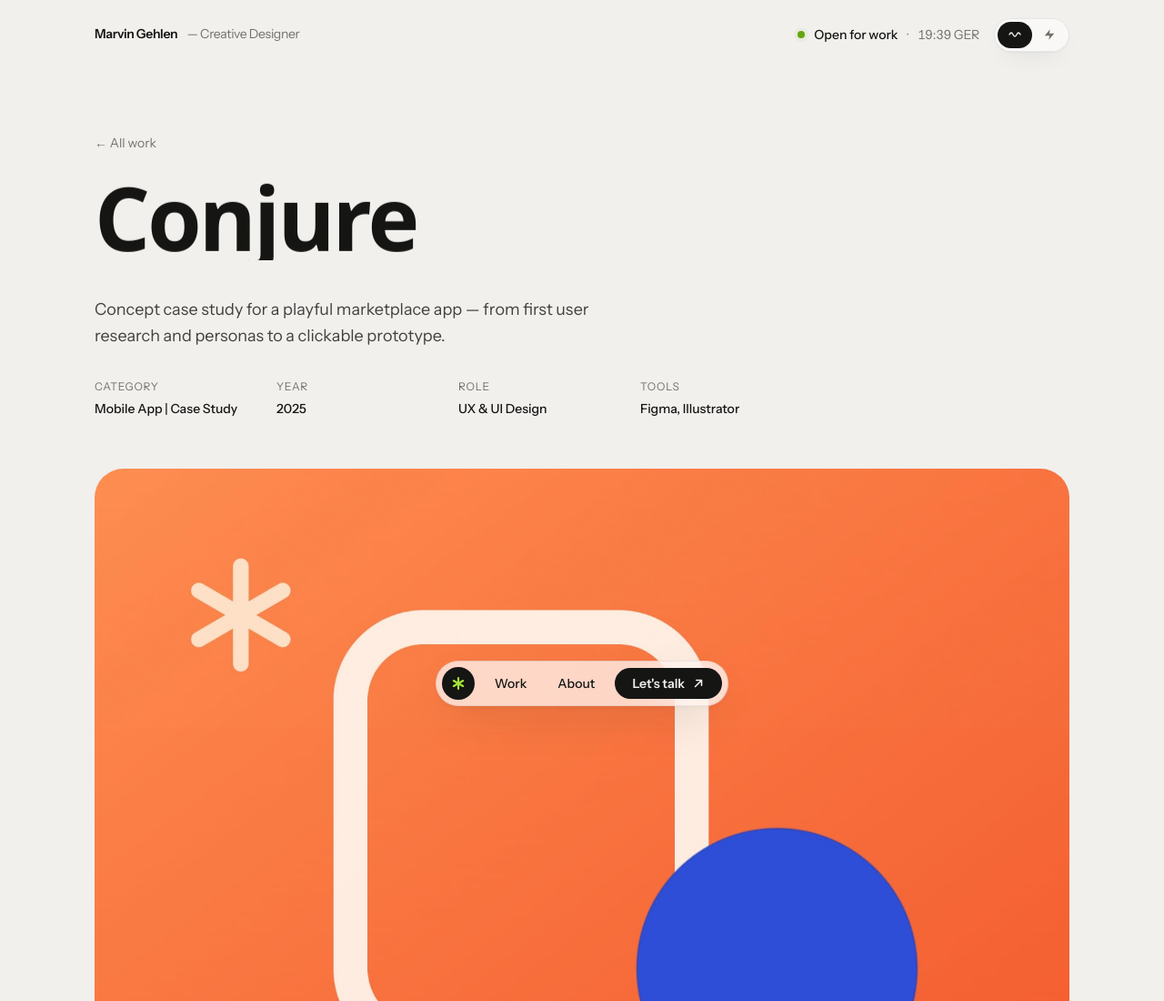
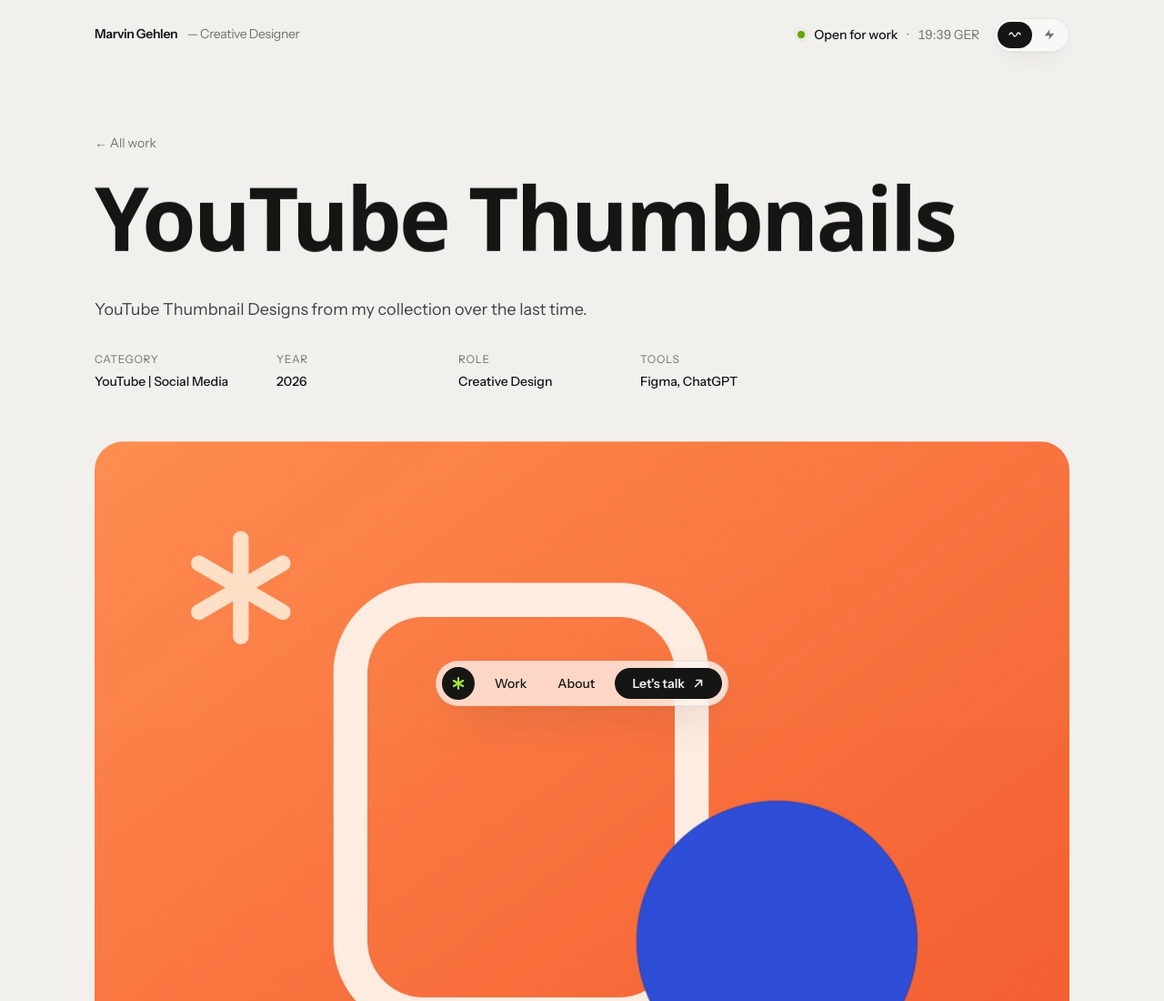
Before and after one commit to EinPallux/visualsbymarvin, an Astro site: page /work/conjure in a window 1280 px wide. Shown: the top 1100 px of the page at 91% size. Built offline with nearby package versions, Linux system fonts and the light colour scheme; Astro itself is replaced by a stand-in of ours; a web font is replaced by a local one.

Commit message:
Update Index

```diff
--- a/src/content/projects/conjure/index.md
+++ b/src/content/projects/conjure/index.md
@@ -1,12 +1,12 @@
 ---
-title: 'Conjure'
-categories: ['Mobile App', 'Case Study']
-description: 'Concept case study for a playful marketplace app — from first user research and personas to a clickable prototype.'
-year: '2025'
-role: 'UX & UI Design'
-tools: ['Figma', 'Illustrator']
+title: 'YouTube Thumbnails'
+categories: ['YouTube', 'Social Media']
+description: 'YouTube Thumbnail Designs from my collection over the last time.'
+year: '2026'
+role: 'Creative Design'
+tools: ['Figma', 'ChatGPT']
 cover: './cover.jpg'
-coverAlt: 'Colorful preview of the Conjure mobile app case study'
+coverAlt: 'Preview of past Thumbnails'
 order: 1
 ---
 
```
